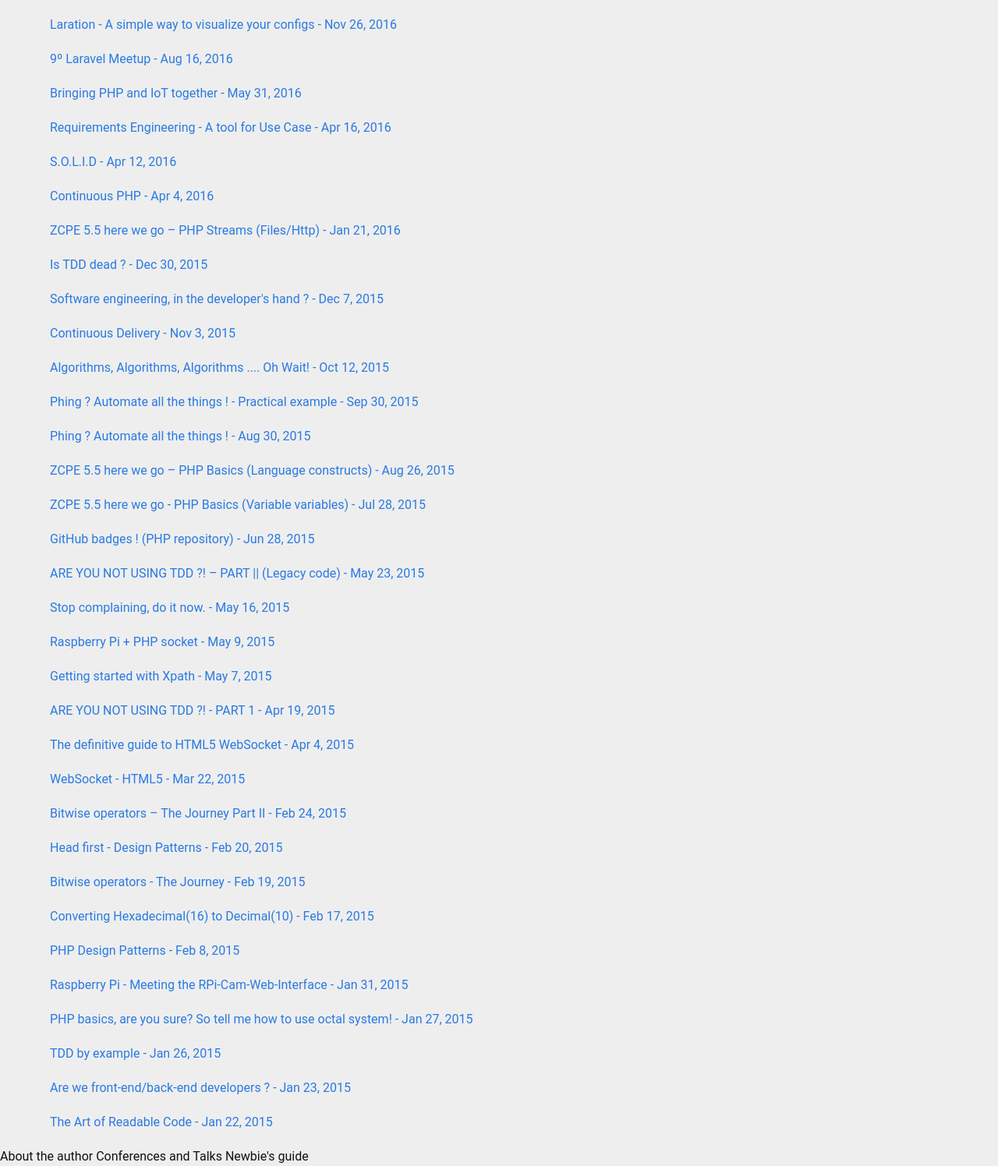
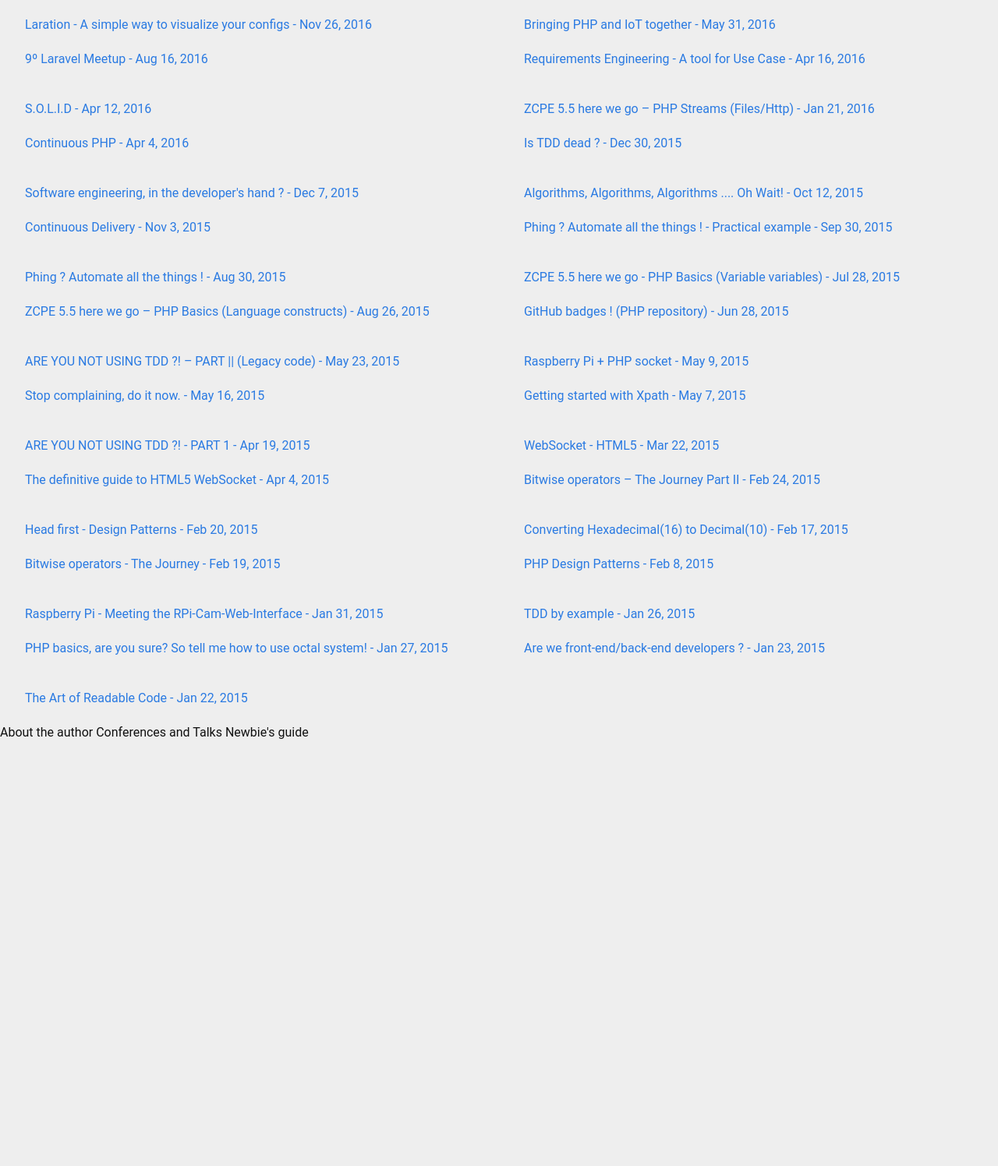
Before and after one commit to tiepdotme/marabesi.com, a Jekyll site: the page built from index.html, in a window 1280 px wide. Shown: the whole page at 78% size. Built offline with Jekyll 4.4.1, drawn with Linux system fonts in a browser that asks for light colours; comment, search, counter and statistics services are not loaded; after the commit the page ends 952 px from its top, so only the background shows below that.

Commit message:
added media query to better ux

```diff
--- a/_includes/head.html
+++ b/_includes/head.html
@@ -118,15 +118,11 @@
     }
 
     @media (min-width: 800px) {
-      /*paper-card {
+      .column {
         max-width: 50%;
         min-width: 50%;
         float: left;
       }
-
-      paper-card:nth-child(odd) {
-        clear: left;
-      }*/
     }
   </style>
 </head>
--- a/index.html
+++ b/index.html
@@ -1,7 +1,14 @@
 ---
 layout: default
 ---
+
 {% for post in site.posts %}
+
+    {% capture thecycle %}{% cycle '1', '2' %}{% endcapture %}
+    {% if thecycle == '1' %}
+        <div class="column">
+    {% endif %}
+
         <paper-card alt="{{ post.title }}" image="{{ post.image }}">
             <div class="card-content">
                 <a href="{{ post.url | prepend: site.baseurl }}">
@@ -11,4 +18,8 @@ layout: default
                 </a>
             </div>
         </paper-card>
+
+    {% if thecycle == '2' %}
+        </div>
+    {% endif %}
 {% endfor %}
```
Lines whose indentation alone changed are shown as unchanged.
